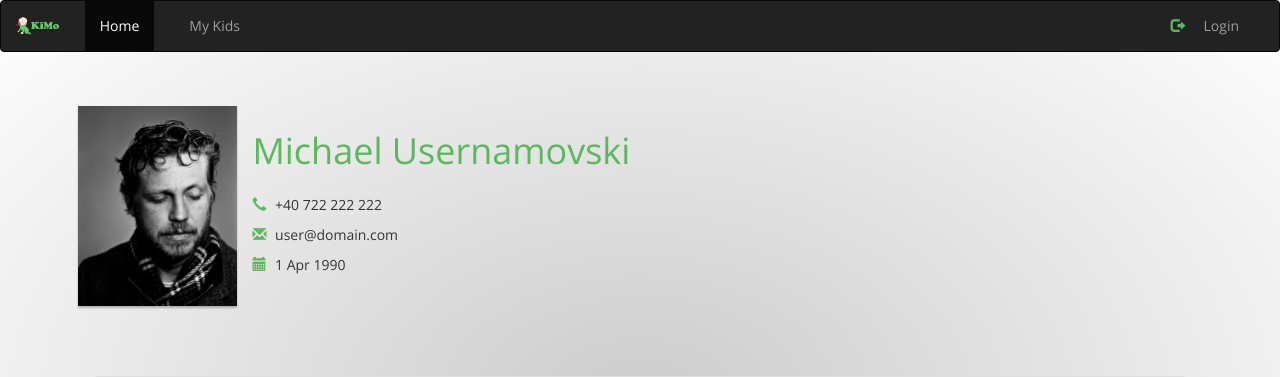
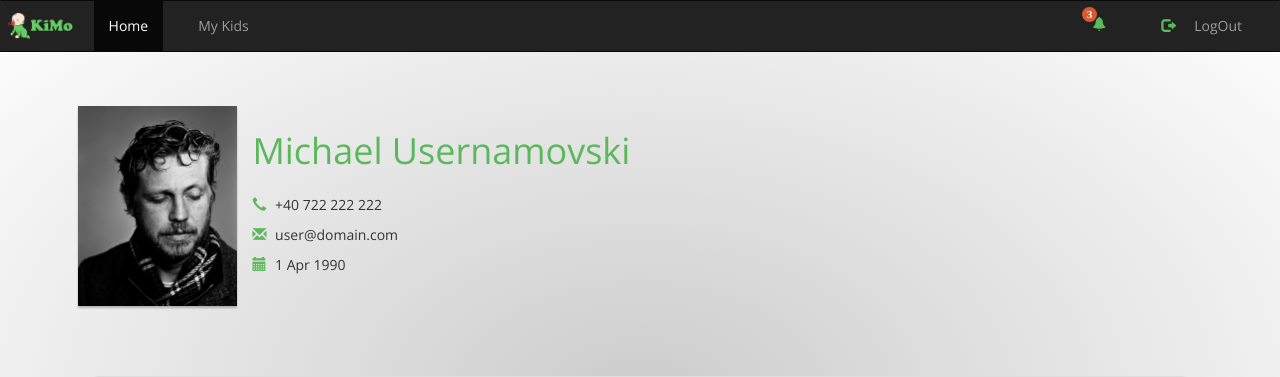
Before and after one commit to CostanCatalin/KiMo, a Django app: template kimo/authentication/templates/authentication/profile.html in a window 1280 px wide. Shown: the top 377 px of the page. Run offline with Django 3.2, Linux system fonts and the light colour scheme; the template is opened without the code that fills it, so the values that code supplies are empty; some libraries are stand-ins or nearby versions.

Commit message:
Implemented notifications inside menu

```diff
--- a/kimo/static/global/css/style.css
+++ b/kimo/static/global/css/style.css
@@ -13,7 +13,7 @@ body {
     margin: 0 auto;
     background-color: rgba(0, 0, 0, 0.5);
     padding: 15px;
-    animation: form-animation 1s;
+    animation: fade-animation 1s;
 }
 
 .form-header {
@@ -50,7 +50,7 @@ input[type="password"]:focus,
     border-left: 5px solid #5cb85c;
 }
 
-@keyframes form-animation{
+@keyframes fade-animation{
     0% {
         margin-top: 50px;
         opacity: 0;
@@ -77,8 +77,8 @@ input[type="password"]:focus,
 .navbar {
     position: fixed;
     top: 0;
-    left: 0;
-    right: 0;
+    left: -3px;
+    right: -3px;
     z-index: 100;
 }
 
@@ -161,7 +161,58 @@ body {
 cursor: pointer;
 }
 
+.glyphicon-trash {
+    color: #d75b32;
+}
 
 #accordion {
     margin-top: 70px;
 }
+
+.notification-circle {
+    border-radius: 50%;
+    width: 15px;
+    height: 15px;
+    background-color: #d75b32;
+    color: white;
+    display: block;
+    text-align: center;
+    font-size: 0.8em;
+    position: absolute;
+    top: -10px;
+    left: -10px;
+    font-weight: bold;
+}
+
+a.navbar-brand {
+padding: 10px;
+}
+
+#notifications {
+    padding: 0;
+    width: 250px;
+    animation: fade-animation 1s;
+}
+
+#notifications li{
+    padding: 15px 10px;
+}
+
+#notifications li .glyphicon{
+    color: #d75b32;
+}
+
+small {
+    margin-left: 25px;
+}
+
+a.dropdown-toggle {
+    font-size: 14px;
+    height: 50px;
+}
+
+.notification-header {
+    background-color: #f6f8f8;
+    font-weight: bold;
+    color: #aaa;
+}
--- a/kimo/templates/base.html
+++ b/kimo/templates/base.html
@@ -29,10 +29,34 @@
                 <li><a href="{% url 'list_kids' %}">My Kids</a></li>
                 </ul>
                 <ul class="nav navbar-nav navbar-right">
+                    <li>
+                          <a class="dropdown-toggle" type="button" data-toggle="dropdown" aria-haspopup="true" aria-expanded="false">
+                              <div class="glyphicon glyphicon-bell"><span class="notification-circle">3</span> </div>
+                          </a>
+                        <ul class="dropdown-menu" id="notifications">
+                            <li class="notification-header"> Notifications </li>
+                            <li>
+                            <span class="clear block m-b-none"><i class="glyphicon glyphicon-exclamation-sign"></i>
+                                Amethyst out of range<br><small>1 hour ago</small>
+                            </span>
+                            </li>
+                            <li>
+                            <span class="clear block m-b-none"><i class="glyphicon glyphicon-exclamation-sign"></i>
+                                Amber out of range<br><small>2 hours ago</small>
+                            </span>
+                            </li>
+                            <li>
+                            <span class=""><i class="glyphicon glyphicon-exclamation-sign"></i>
+                                Crystal out of range<br><small>4 hours ago</small>
+                            </span>
+                            </li>
+                        </ul>
+
+                    </li>
                 {% if user.is_authenticated %}
                 <li><a href="{% url 'logout' %}"><span class="glyphicon glyphicon-log-in">&nbsp;</span>Logout - {{ user.username }}</a></li>
                 {% else %}
-                <li><a href="{% url 'login' %}"><span class="glyphicon glyphicon-log-out">&nbsp;</span>Login</a></li>
+                <li><a href="{% url 'login' %}"><span class="glyphicon glyphicon-log-out">&nbsp;</span>LogOut</a></li>
                 {% endif %}
                 </ul>
             </div>
```
